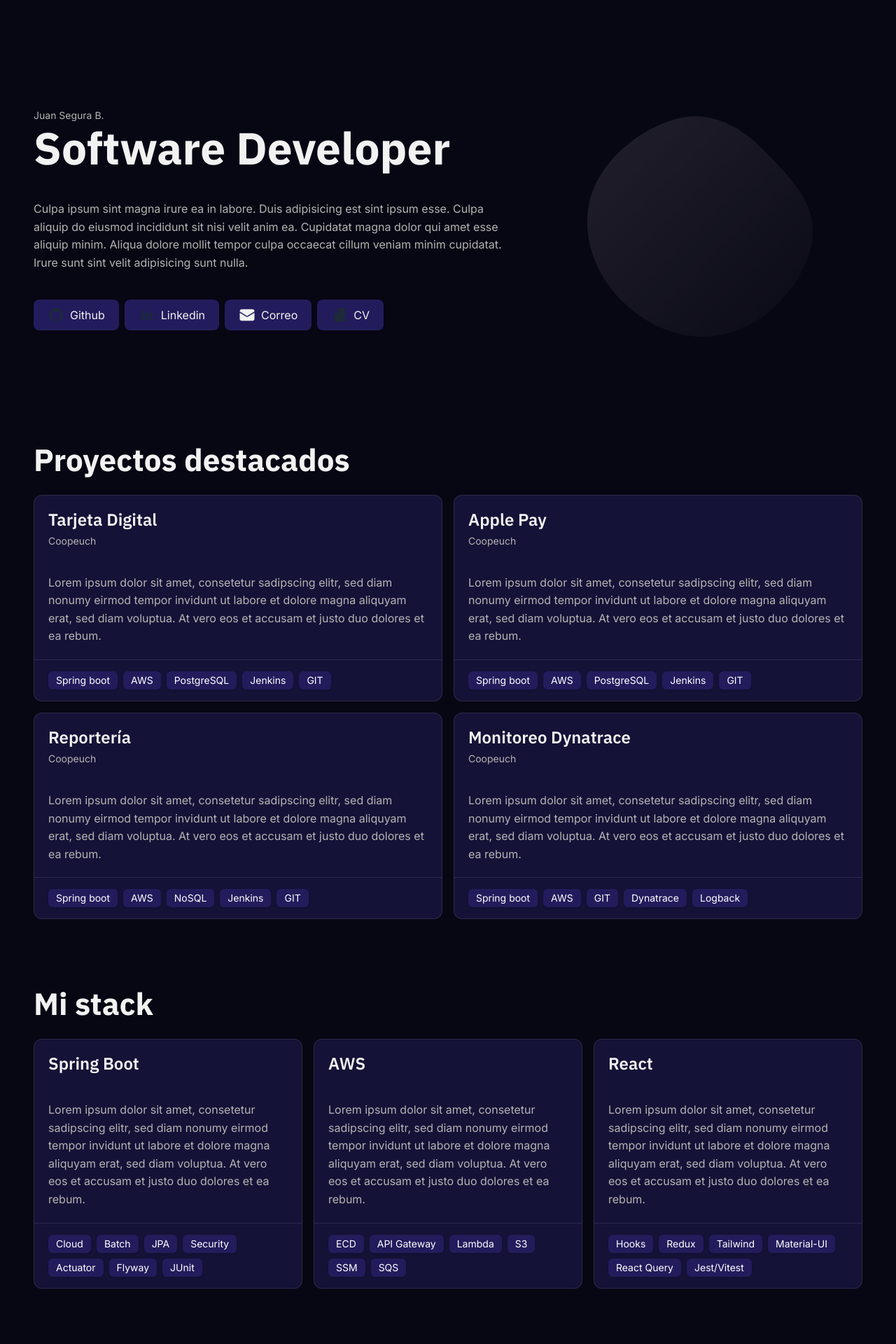
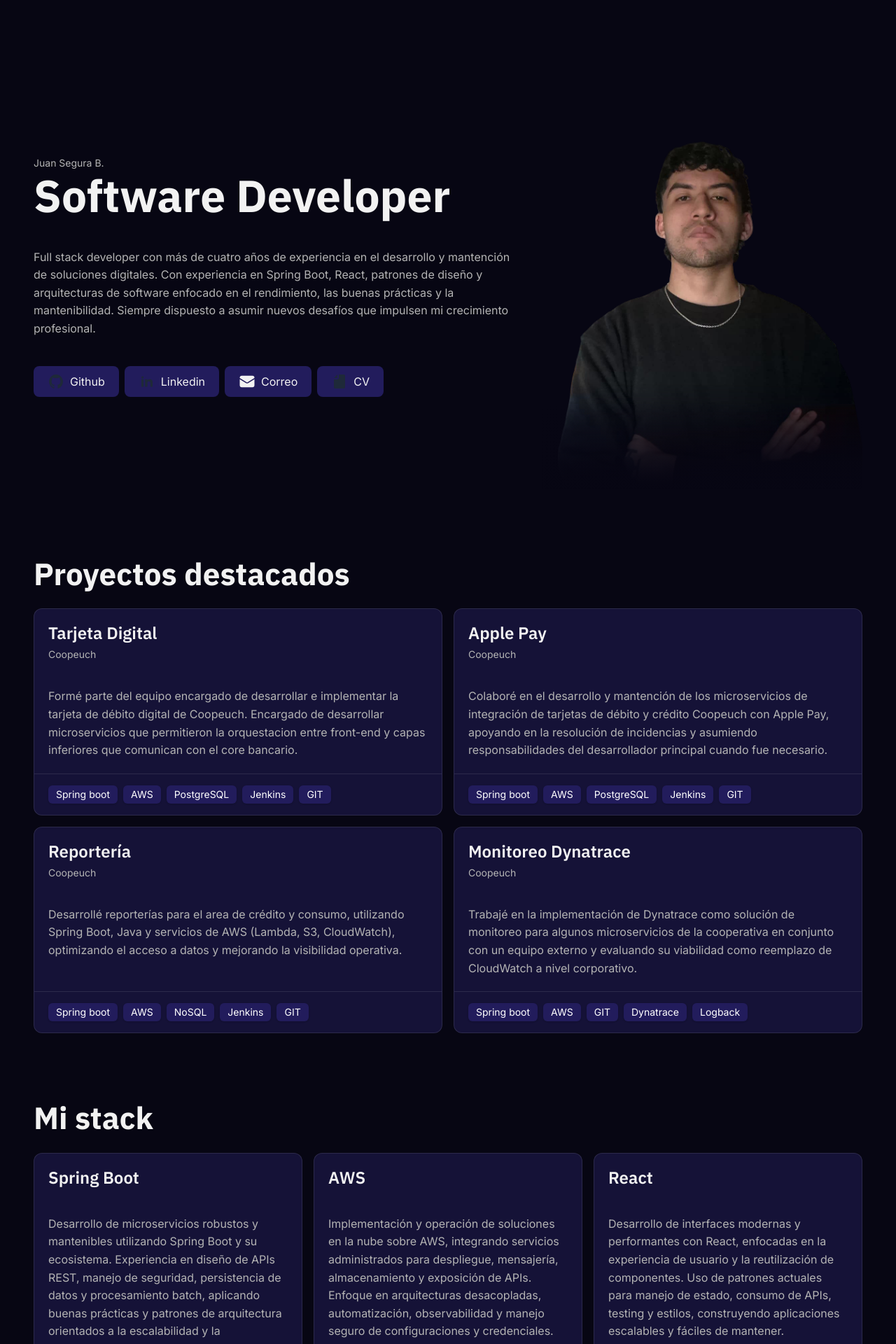
Before and after one commit to jesussb560/portfolio-26, an Angular app: page / in a window 1280 px wide. Shown: the top 1920 px of the page at 70% size. Built offline with nearby package versions, Linux system fonts and the light colour scheme.

Commit message:
Introduction component renamed to "About". Small fixes.

```diff
--- /dev/null
+++ b/src/app/features/about/about.html
@@ -0,0 +1,28 @@
+<div class="grid gap-10 lg:grid-cols-[1.2fr_0.8fr] lg:items-center">
+
+  <div>
+    <small>Juan Segura B.</small>
+    <h1>
+      Software Developer
+    </h1>
+    <p class="py-6 sm:py-10">
+      Full stack developer con más de cuatro años de experiencia en el desarrollo y mantención de soluciones digitales.
+      Con experiencia en Spring Boot, React, patrones de diseño y arquitecturas de software enfocado en el rendimiento, las buenas prácticas y la mantenibilidad. Siempre dispuesto a asumir nuevos desafíos que impulsen mi crecimiento profesional.
+    </p>
+    <app-contact-actions />
+  </div>
+
+  <div class="relative hidden lg:block">
+      <img
+        src="/assets/foto-linkedin-2-trprnt.png"
+        alt="Foto"
+        class="w-full h-auto object-contain
+           [mask-image:linear-gradient(to_bottom,black_75%,transparent_100%)]"
+      />
+    <div
+      class="pointer-events-none absolute inset-x-0 bottom-0 h-32
+           bg-gradient-to-b from-transparent to-dark">
+    </div>
+
+  </div>
+</div>
--- a/src/app/features/footer/footer.html
+++ b/src/app/features/footer/footer.html
@@ -35,11 +35,6 @@
         </p>
         <ul class="space-y-2 text-sm">
           <li>
-            <a href="mailto:correo@dominio.com" class="hover:text-white transition">
-              correo@dominio.com
-            </a>
-          </li>
-          <li>
             <a href="#" class="hover:text-white transition">
               LinkedIn
             </a>
--- a/src/app/features/home/home.html
+++ b/src/app/features/home/home.html
@@ -1,7 +1,7 @@
 <app-container>
-    <section class="py-16 lg:py-12"><app-introduction/></section>
-  <section class="py-16 lg:py-12"><app-projects/></section>
-  <section class="py-16 lg:py-12"><app-stack/></section>
-  <section class="py-16 lg:py-12"><app-experience/></section>
+  <section id="about" class="py-16 lg:py-12"><app-about/></section>
+  <section id="projects" class="py-16 lg:py-12 auto-rows-fr"><app-projects/></section>
+  <section id="stack" class="py-16 lg:py-12 auto-rows-fr"><app-stack/></section>
+  <section id="experience" class="py-16 lg:py-12"><app-experience/></section>
 </app-container>
 <app-footer/>
--- a/src/app/features/home/home.ts
+++ b/src/app/features/home/home.ts
@@ -4,11 +4,11 @@ import {Projects} from '../projects/projects';
 import {Stack} from '../stack/stack';
 import {Experience} from '../experience/experience';
 import {Footer} from '../footer/footer';
-import {Introduction} from '../introduction/introduction';
+import {About} from '../about/about';
 
 @Component({
   selector: 'app-home',
-  imports: [Container, Projects, Stack, Experience, Footer, Introduction],
+  imports: [Container, Projects, Stack, Experience, Footer, About],
   standalone: true,
   templateUrl: './home.html',
 })
--- a/src/app/features/introduction/introduction.html
+++ /dev/null
@@ -1,36 +0,0 @@
-<div class="grid gap-10 lg:grid-cols-[1.2fr_0.8fr] lg:items-center">
-
-  <div>
-    <small>Juan Segura B.</small>
-    <h1>
-      Software Developer
-    </h1>
-    <p class="py-6 sm:py-10">
-      Culpa ipsum sint magna irure ea in labore. Duis adipisicing est sint ipsum esse. Culpa aliquip do
-      eiusmod incididunt sit nisi velit anim ea. Cupidatat magna dolor qui amet esse aliquip minim. Aliqua
-      dolore mollit tempor culpa occaecat cillum veniam minim cupidatat. Irure sunt sint velit adipisicing
-      sunt nulla.
-    </p>
-    <app-contact-actions />
-  </div>
-
-  <div class="relative hidden lg:block">
-    <svg
-      viewBox="0 0 400 400"
-      class="w-full max-w-md opacity-70"
-      xmlns="http://www.w3.org/2000/svg"
-    >
-      <defs>
-        <linearGradient id="g" x1="0" y1="0" x2="1" y2="1">
-          <stop offset="0%" stop-color="#ffffff" stop-opacity="0.15"/>
-          <stop offset="100%" stop-color="#ffffff" stop-opacity="0.02"/>
-        </linearGradient>
-      </defs>
-      <path
-        fill="url(#g)"
-        d="M80,-90C110,-60,140,-30,145,5C150,40,130,80,100,110C70,140,30,155,-10,150C-50,145,-90,120,-115,85C-140,50,-150,5,-135,-35C-120,-75,-80,-110,-35,-125C10,-140,50,-120,80,-90Z"
-        transform="translate(200 200)"
-      />
-    </svg>
-  </div>
-</div>
--- a/src/app/features/projects/projects.html
+++ b/src/app/features/projects/projects.html
@@ -2,8 +2,8 @@
 <div class="mt-6 grid gap-4 sm:grid-cols-2 lg:grid-cols-2">
   <app-card title="Tarjeta Digital" subtitle="Coopeuch">
     <p>
-      Lorem ipsum dolor sit amet, consetetur sadipscing elitr, sed diam nonumy eirmod tempor invidunt ut labore et dolore magna aliquyam erat, sed diam voluptua.
-      At vero eos et accusam et justo duo dolores et ea rebum.
+      Formé parte del equipo encargado de desarrollar e implementar la tarjeta de débito digital de Coopeuch.
+      Encargado de desarrollar microservicios que permitieron la orquestacion entre front-end y capas inferiores que comunican con el core bancario.
     </p>
   <div card-footer class="flex flex-wrap gap-2">
     @for (chip of getChips('tdd'); track chip) {
@@ -15,8 +15,7 @@
   </app-card>
   <app-card title="Apple Pay" subtitle="Coopeuch">
     <p>
-      Lorem ipsum dolor sit amet, consetetur sadipscing elitr, sed diam nonumy eirmod tempor invidunt ut labore et dolore magna aliquyam erat, sed diam voluptua.
-      At vero eos et accusam et justo duo dolores et ea rebum.
+      Colaboré en el desarrollo y mantención de los microservicios de integración de tarjetas de débito y crédito Coopeuch con Apple Pay, apoyando en la resolución de incidencias y asumiendo responsabilidades del desarrollador principal cuando fue necesario.
     </p>
     <div card-footer class="flex flex-wrap gap-2">
       @for (chip of getChips('ap'); track chip) {
@@ -28,8 +27,7 @@
   </app-card>
   <app-card title="Reportería" subtitle="Coopeuch">
     <p>
-      Lorem ipsum dolor sit amet, consetetur sadipscing elitr, sed diam nonumy eirmod tempor invidunt ut labore et dolore magna aliquyam erat, sed diam voluptua.
-      At vero eos et accusam et justo duo dolores et ea rebum.
+      Desarrollé reporterías para el area de crédito y consumo, utilizando Spring Boot, Java y servicios de AWS (Lambda, S3, CloudWatch), optimizando el acceso a datos y mejorando la visibilidad operativa.
     </p>
     <div card-footer class="flex flex-wrap gap-2">
       @for (chip of getChips('report'); track chip) {
@@ -41,8 +39,7 @@
   </app-card>
   <app-card title="Monitoreo Dynatrace" subtitle="Coopeuch">
     <p>
-      Lorem ipsum dolor sit amet, consetetur sadipscing elitr, sed diam nonumy eirmod tempor invidunt ut labore et dolore magna aliquyam erat, sed diam voluptua.
-      At vero eos et accusam et justo duo dolores et ea rebum.
+      Trabajé en la implementación de Dynatrace como solución de monitoreo para algunos microservicios de la cooperativa en conjunto con un equipo externo y evaluando su viabilidad como reemplazo de CloudWatch a nivel corporativo.
     </p>
     <div card-footer class="flex flex-wrap gap-2">
       @for (chip of getChips('dyna'); track chip) {
--- a/src/app/features/stack/stack.html
+++ b/src/app/features/stack/stack.html
@@ -2,8 +2,7 @@
 <div class="mt-6 grid gap-4 xs:grid-cols-1 sm:grid-cols-2 lg:grid-cols-3">
   <app-card title="Spring Boot">
     <p>
-      Lorem ipsum dolor sit amet, consetetur sadipscing elitr, sed diam nonumy eirmod tempor invidunt ut labore et dolore magna aliquyam erat, sed diam voluptua.
-      At vero eos et accusam et justo duo dolores et ea rebum.
+      Desarrollo de microservicios robustos y mantenibles utilizando Spring Boot y su ecosistema. Experiencia en diseño de APIs REST, manejo de seguridad, persistencia de datos y procesamiento batch, aplicando buenas prácticas y patrones de arquitectura orientados a la escalabilidad y la mantenibilidad del código.
     </p>
     <div card-footer class="flex flex-wrap gap-2">
       @for (chip of getChips('spring'); track chip) {
@@ -15,8 +14,7 @@
   </app-card>
   <app-card title="AWS">
     <p>
-      Lorem ipsum dolor sit amet, consetetur sadipscing elitr, sed diam nonumy eirmod tempor invidunt ut labore et dolore magna aliquyam erat, sed diam voluptua.
-      At vero eos et accusam et justo duo dolores et ea rebum.
+      Implementación y operación de soluciones en la nube sobre AWS, integrando servicios administrados para despliegue, mensajería, almacenamiento y exposición de APIs. Enfoque en arquitecturas desacopladas, automatización, observabilidad y manejo seguro de configuraciones y credenciales.
     </p>
     <div card-footer class="flex flex-wrap gap-2">
     @for (chip of getChips('aws'); track chip) {
@@ -28,8 +26,7 @@
   </app-card>
   <app-card title="React">
     <p>
-      Lorem ipsum dolor sit amet, consetetur sadipscing elitr, sed diam nonumy eirmod tempor invidunt ut labore et dolore magna aliquyam erat, sed diam voluptua.
-      At vero eos et accusam et justo duo dolores et ea rebum.
+      Desarrollo de interfaces modernas y performantes con React, enfocadas en la experiencia de usuario y la reutilización de componentes. Uso de patrones actuales para manejo de estado, consumo de APIs, testing y estilos, construyendo aplicaciones escalables y fáciles de mantener.
     </p>
     <div card-footer class="flex flex-wrap gap-2">
     @for (chip of getChips('front'); track chip) {
--- a/src/app/shared/ui/card/card.html
+++ b/src/app/shared/ui/card/card.html
@@ -1,7 +1,7 @@
 <div class="w-full rounded-2xl bg-surface border border-white/10 backdrop-blur relative rounded-xl border border-white/10
          transition-all duration-300
          hover:shadow-[0_0_40px_rgba(99,102,241,0.25)]
-         hover:border-indigo-400/40">
+         hover:border-indigo-400/40 h-full flex flex-col">
 
   <!-- Title -->
   @if (title()) {
@@ -19,7 +19,7 @@
   </div>
 
   <!-- Footer -->
-  <footer class="px-5 py-4 border-t border-white/10">
+  <footer class="mt-auto px-5 py-4 border-t border-white/10">
     <ng-content select="[card-footer]"></ng-content>
   </footer>
 
```
Also changed, not shown: src/app/features/about/about.ts (added, +13 -0 lines), src/app/features/introduction/introduction.ts (deleted, +0 -12 lines), public/assets/foto-linkedin-2-trprnt.png (added), src/app/features/about/about.scss (added), 1 other file (tests, documents, lock files or other folders).
